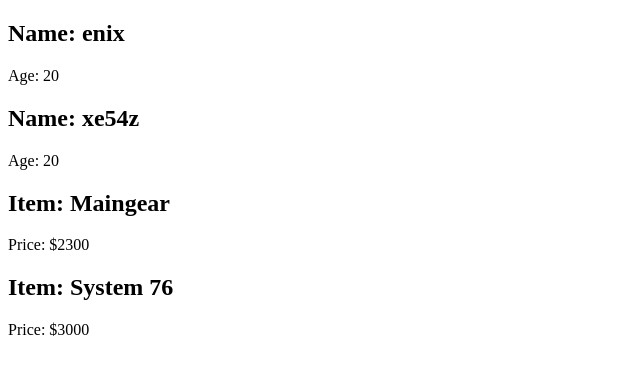
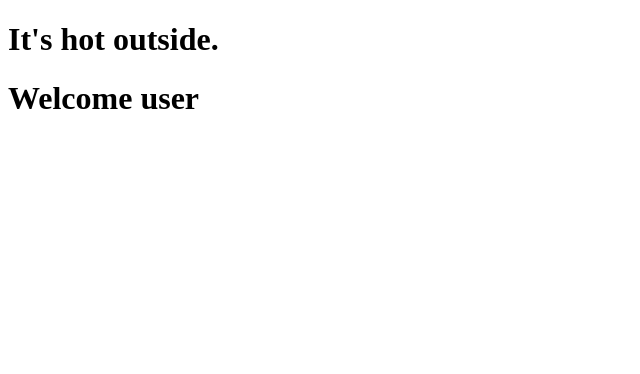
Before and after one commit to code-enx/my-react-course, a React (Vite) app: page / in a window 1280 px wide. Shown: the top 374 px of the page, without its empty margins (0-640 px from the left). Built offline with nearby package versions, Linux system fonts and the light colour scheme.

Commit message:
Day 9: Learning conditions

```diff
--- a/src/App.jsx
+++ b/src/App.jsx
@@ -1,17 +1,11 @@
-import Person from "./components/Person";
-import Products from "./components/Products";
+import Whether from "./components/Whether";
+import UserStatus from "./components/UserStatus";
 
 function App() {
   return (
     <div>
-      <div>
-        <Person name="enix" age={20} />
-        <Person name="xe54z" age={20} />
-      </div>
-      <div>
-        <Products name="Maingear" price="2300" />
-        <Products name="System 76" price="3000" />
-      </div>
+      <Whether />
+      <UserStatus loggedIn={true} isAdmin={false} />
     </div>
   );
 }
--- a/src/components/Person.jsx
+++ /dev/null
@@ -1,10 +0,0 @@
-function Person({ name, age }) {
-  return (
-    <div>
-      <h2>Name: {name}</h2>
-      <p>Age: {age}</p>
-    </div>
-  );
-}
-
-export default Person;
--- a/src/components/Products.jsx
+++ /dev/null
@@ -1,10 +0,0 @@
-function Products({ name, price }) {
-  return (
-    <div>
-      <h2>Item: {name}</h2>
-      <p>Price: ${price}</p>
-    </div>
-  );
-}
-
-export default Products;
--- /dev/null
+++ b/src/components/UserStatus.jsx
@@ -0,0 +1,9 @@
+function UserStatus(props) {
+  if (props.loggedIn && props.isAdmin) {
+    return <h1>Welcome Admin</h1>;
+  } else {
+    return <h1>Welcome user</h1>;
+  }
+}
+
+export default UserStatus;
--- /dev/null
+++ b/src/components/Whether.jsx
@@ -0,0 +1,13 @@
+function Whether() {
+  let temp = 26;
+
+  if (temp < 15) {
+    return <h1>It's cold outside!</h1>;
+  } else if (temp >= 15 && temp <= 25) {
+    return <h1>It's nice outside</h1>;
+  } else if (temp > 25) {
+    return <h1>It's hot outside.</h1>;
+  }
+}
+
+export default Whether;
```
